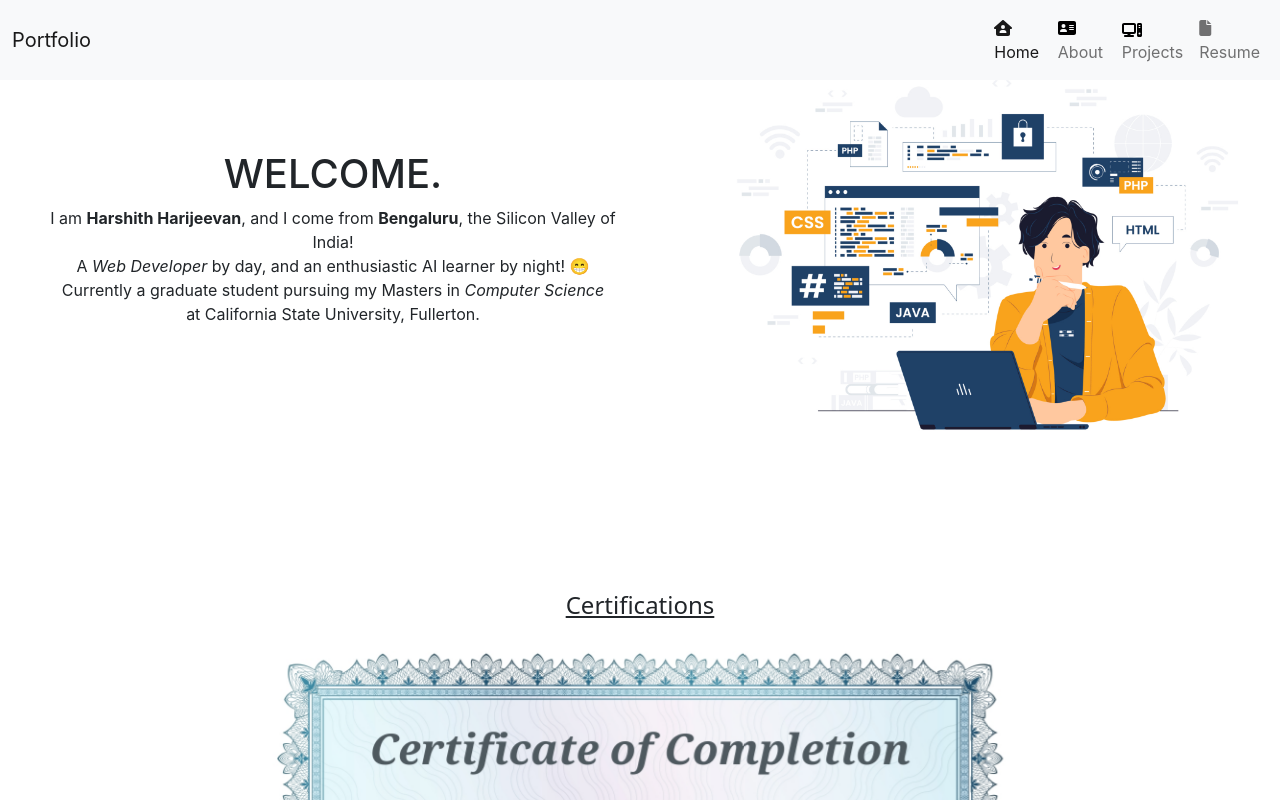
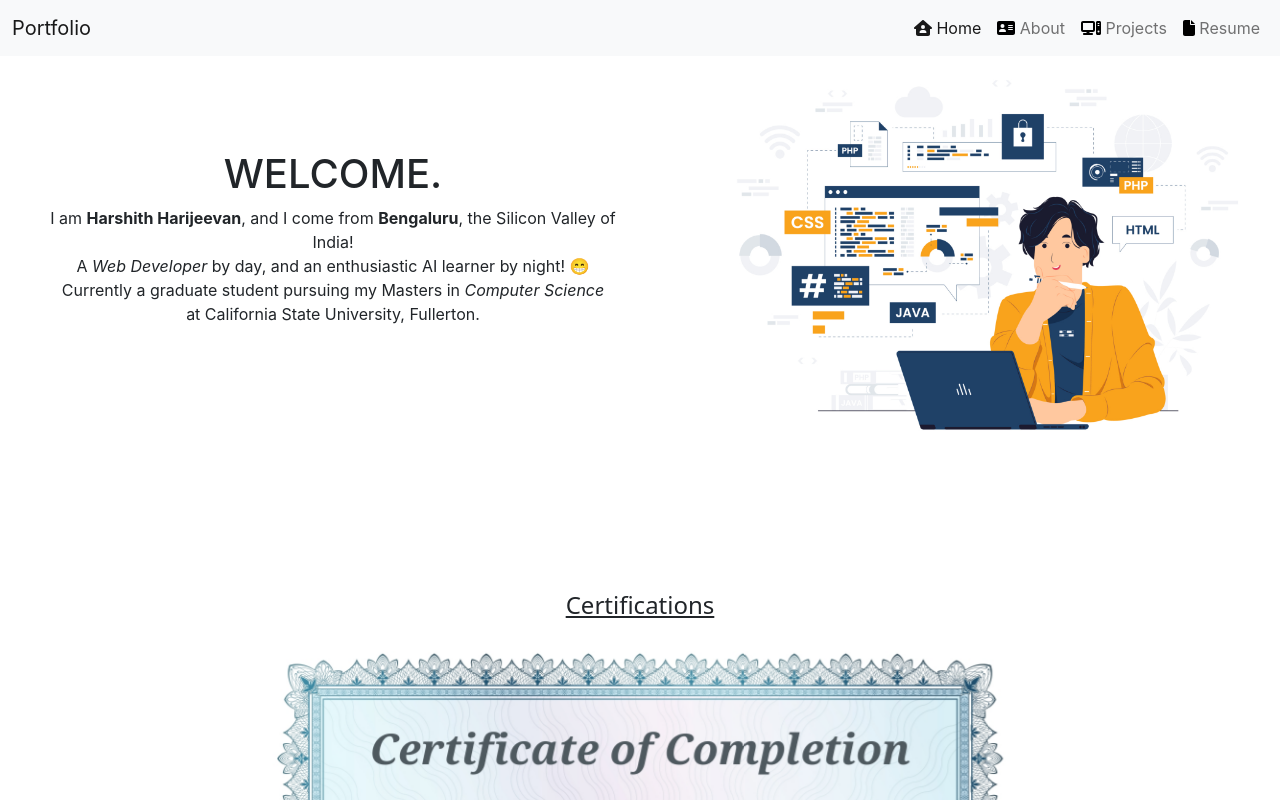
Before and after one commit to HarshithAlva6/portfolio, a React (Create React App) app: page /also in a window 1280 px wide. Shown: the top 800 px of the page. Built offline with nearby package versions, Linux system fonts and the light colour scheme.

Commit message:
Added icons and adjusted to right

```diff
--- a/src/App.css
+++ b/src/App.css
@@ -57,6 +57,10 @@ html {
 #row1 {
   margin-top: 50px;
 }
+.nav-link {
+    display: inline;
+    float: left;
+}
 .cont {
   margin: 0 20%;
 }
@@ -91,7 +95,7 @@ html {
   margin-top: 50px;
 }
 .navbar-collapse {
-  margin-left: 70%;
+  float: left;
 }
 
 #back {
--- a/src/page/navi.js
+++ b/src/page/navi.js
@@ -17,12 +17,12 @@ const Navi = () => {
             <button class="navbar-toggler" type="button" data-bs-toggle="collapse" data-bs-target="#navbarNavAltMarkup" aria-controls="navbarNavAltMarkup" aria-expanded="false" aria-label="Toggle navigation">
                 <span class="navbar-toggler-icon"></span>
             </button>
-            <div class="collapse navbar-collapse" id="navbarNavAltMarkup">
+            <div class="collapse navbar-collapse justify-content-end" id="navbarNavAltMarkup">
                 <div class="navbar-nav">
-                    <a class="nav-link active" aria-current="page" href = "#about" onClick={goHome}><FontAwesomeIcon icon={faHouseUser} size="md" />Home</a>
-                    <Link class="nav-link" to = "/also"><FontAwesomeIcon icon={faAddressCard} style={{color: "#000000",}} />About</Link>
-                    <a class = "nav-link" href = "#projects" onClick={goHome}> <FontAwesomeIcon icon={faComputer} style={{color: "#000000", verticalAlign: "middle"}} />Projects </a>
-                    <a class="nav-link" href="#resumes" tabindex="-1" onClick={goHome}><span class="fa-solid fa-file"></span>Resume</a>
+                    <a class="nav-link active" aria-current="page" href = "#about" onClick={goHome}><FontAwesomeIcon icon={faHouseUser} size="md" /> Home</a>
+                    <Link class="nav-link" to = "/also"><FontAwesomeIcon icon={faAddressCard} style={{color: "#000000",}} /> About</Link>
+                    <a class = "nav-link" href = "#projects" onClick={goHome}> <FontAwesomeIcon icon={faComputer} style={{color: "#000000"}} /> Projects </a>
+                    <a class="nav-link" href="#resumes" tabindex="-1" onClick={goHome}><FontAwesomeIcon icon={faFile} style={{color: "#000000"}} /> Resume</a>
                 </div>
             </div>
         </div>
```
